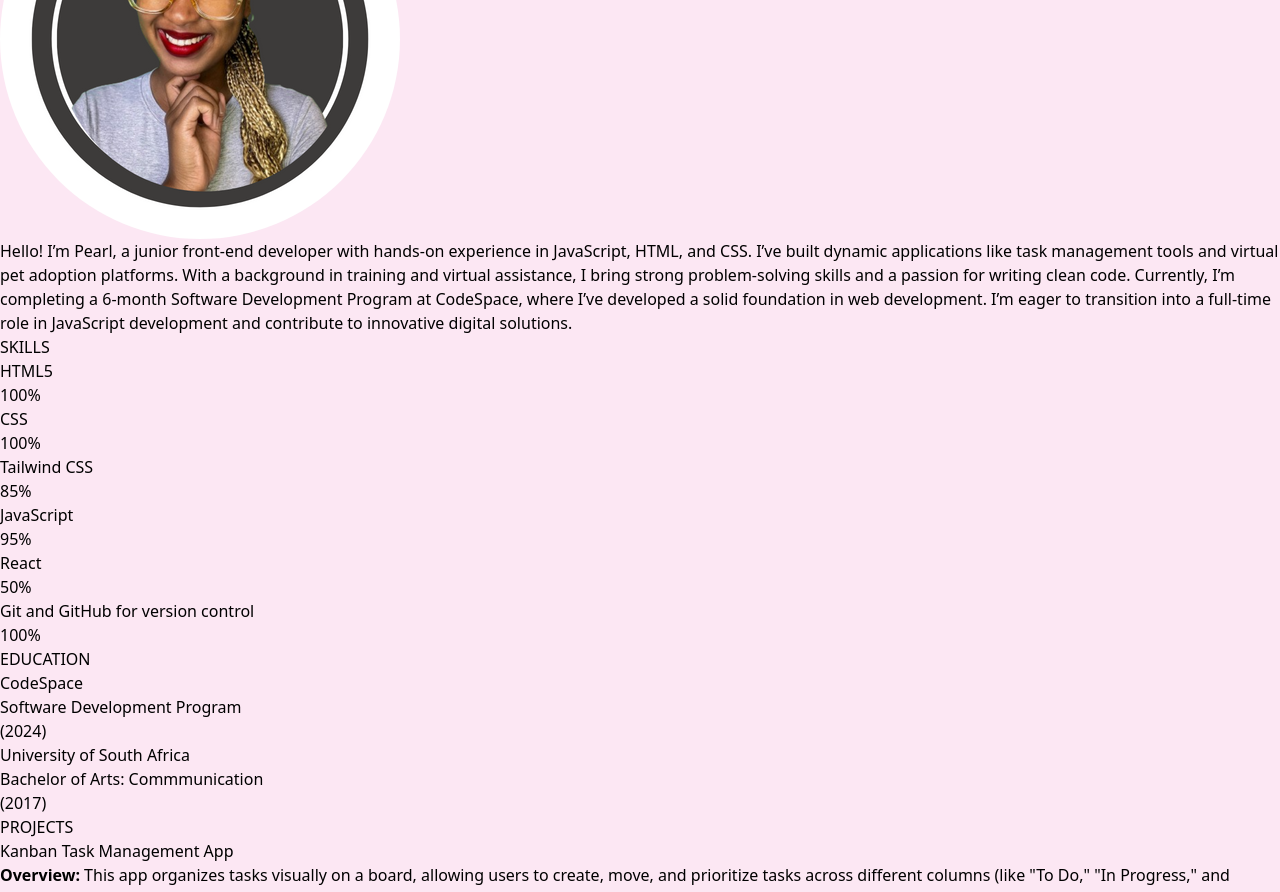
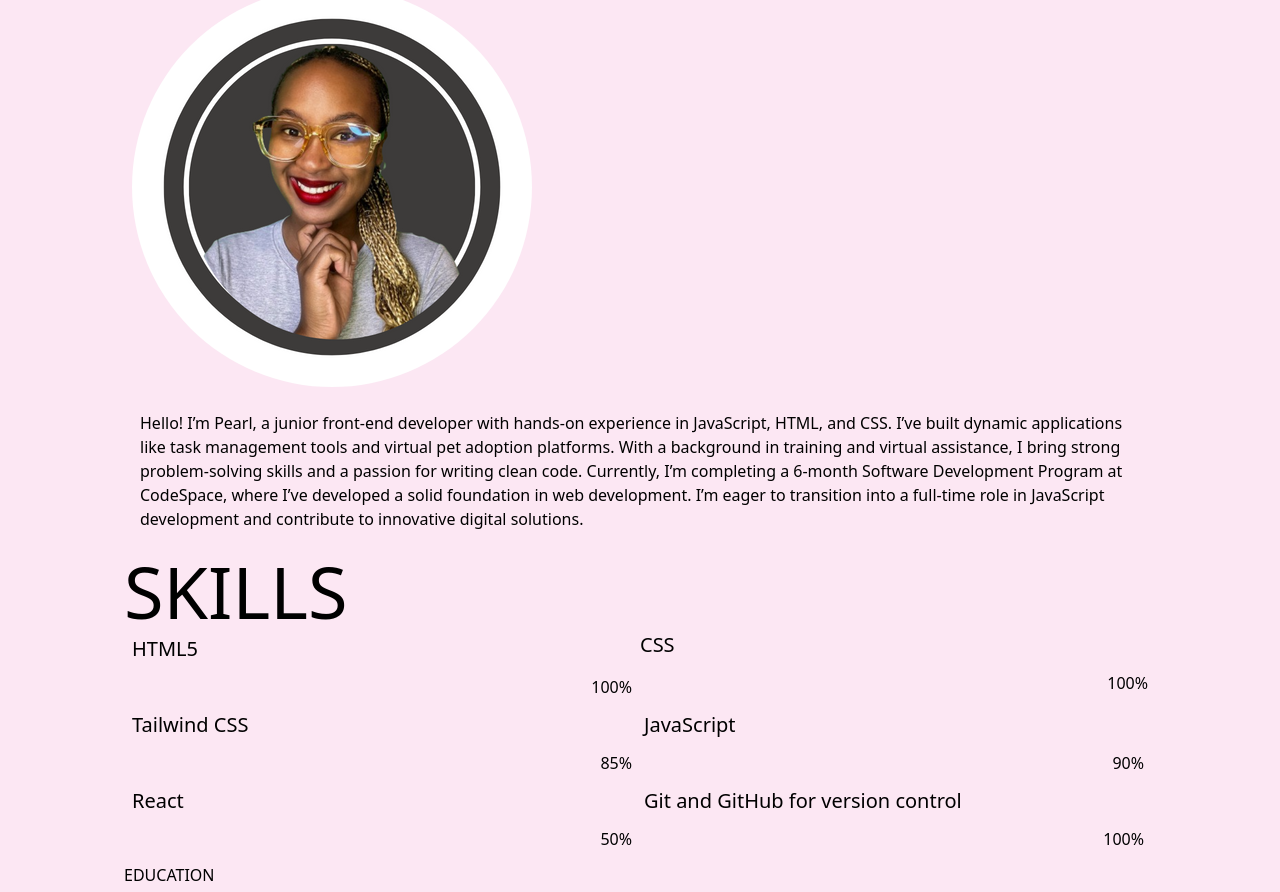
Before and after one commit to PearlPhahlane/Pearl_QAtester_Dev_Portfolio, a website: page disk/index.html in a window 1280 px wide. Shown: the part 233-1125 px from the top of the page. Drawn offline with nearby package versions, Linux system fonts and the light colour scheme.

Commit message:
apply css styling to toggle, align the contact links, style name, pictyre, about paragraph and skills section

```diff
--- a/disk/index.html
+++ b/disk/index.html
@@ -20,9 +20,9 @@
     <link rel="stylesheet" href="https://cdnjs.cloudflare.com/ajax/libs/font-awesome/6.6.0/css/all.min.css" integrity="sha512-Kc323vGBEqzTmouAECnVceyQqyqdsSiqLQISBL29aUW4U/M7pSPA/gEUZQqv1cwx4OnYxTxve5UMg5GT6L4JJg==" crossorigin="anonymous" referrerpolicy="no-referrer" />
 </head>
 <body class="bg-pink-100">
-<div id="container">
+<div id="container" class="p-4 box-border">
 <!--Theme Toggle button -->
-    <nav>
+    <nav class="p-1 relative flex justify-end">
         <button id="theme-toggle">
             <i class="fa-solid fa-toggle-off"></i>
         </button>
@@ -30,21 +30,21 @@
 
 <!-- Contact-->
 
-    <div id="contact-links" class="">
+    <div id="contact-links" class="fixed p-1 mt-2 text-center flex flex-col">
         <a href="https://github.com/PearlPhahlane" target="_blank"><i class="fa-brands fa-github"></i></a>
         <a href="https://www.linkedin.com/in/pearl-motaung-9aa607104/" target="_blank"><i class="fa-brands fa-linkedin"></i></a>
         <a href="mailto:pearlulumotaung@gmail.com" target="_blank"><i class="fa-solid fa-envelope"></i></a>
     </div>
 
  <!--Main--->
-<main>
+<main class="relative p-1 m-auto w-5/6 ">
 
     <!--name, image, intro-->
 
-        <div id="about">
-            <div id="main-heading">Pearl Phahlane</div>
-            <img src="Pearl.png" class="rounded-full">
-            <p class=" flex ">Hello! I’m Pearl, a junior front-end developer with hands-on experience in JavaScript, HTML, and CSS.
+        <div id="about" class="p-2 mb-2 relative flex-col justify-center ">
+            <div id="main-heading" class="text-7xl w-4/12 mb-4">Pearl Phahlane</div>
+            <img src="Pearl.png" class="rounded-full mb-4 ">
+            <p class="p-2">Hello! I’m Pearl, a junior front-end developer with hands-on experience in JavaScript, HTML, and CSS.
                 I’ve built dynamic applications like task management tools and virtual pet adoption platforms. With a background in training and virtual assistance,
                 I bring strong problem-solving skills and a passion for writing clean code. Currently, I’m completing a 6-month Software Development Program at CodeSpace,
                 where I’ve developed a solid foundation in web development. I’m eager to
@@ -54,60 +54,60 @@
         <!-- create blocks around skills and add a slide up animation-->
 
         <div id="skills">
-            <div id="skills-heading">SKILLS</div>
-            <div id="all-skills-blocks">
+            <div id="skills-heading" class="text-7xl ">SKILLS</div>
+            <div id="all-skills-blocks" class="grid grid-cols-2 p-1">
 
                 <!--HTML-->
-                <div id="skill-block">
-                    <span id="heading-skill-block">HTML5</span>
-                        <div id="progress-line-animation">
-                        <div id="progress-html"></div>
+                <div id="skill-block" class="p-1">
+                    <span id="heading-skill-block" class="text-xl">HTML5</span>
+                        <div id="progress-line-animation" class="mt-2 flex items-center justify-between p-1">
+                        <div id="progress-html" class="w-full"></div>
                         <span>100%</span>
                     </div>
                 </div>
 
                 <!--CSS-->
-                <div id="skill-block">
-                    <span id="heading-skill-block">CSS</span>
-                        <div id="progress-line-animation">
-                        <div id="progress-CSS"></div>
+                <div id="skill-block" >
+                    <span id="heading-skill-block" class="text-xl">CSS</span>
+                        <div id="progress-line-animation" class="mt-2 flex items-center justify-between p-1">
+                        <div id="progress-CSS" class="w-full"></div>
                         <span>100%</span>
                     </div>
                 </div>
 
                 <!--Tailwind CSS-->
-                <div id="skill-block">
-                    <span id="heading-skill-block">Tailwind CSS</span>
-                        <div id="progress-line-animation">
-                        <div id="progress-tailwind"></div>
+                <div id="skill-block" class="p-1">
+                    <span id="heading-skill-block" class="text-xl">Tailwind CSS</span>
+                        <div id="progress-line-animation" class="mt-2 flex items-center justify-between p-1">
+                        <div id="progress-tailwind" class="w-5/6"></div>
                         <span>85%</span>
                     </div>
                 </div>
 
 
                 <!--JavaScript-->
-                <div id="skill-block">
-                    <span id="heading-skill-block">JavaScript</span>
-                        <div id="progress-line-animation">
-                        <div id="progress-JS"></div>
-                        <span>95%</span>
+                <div id="skill-block" class="p-1">
+                    <span id="heading-skill-block" class="text-xl">JavaScript</span>
+                        <div id="progress-line-animation" class="mt-2 flex items-center justify-between p-1">
+                        <div id="progress-JS" class="w-11/12"></div>
+                        <span>90%</span>
                     </div>
                 </div>
 
                 <!--React-->
-                <div id="skill-block">
-                    <span id="heading-skill-block">React</span>
-                        <div id="progress-line-animation">
-                        <div id="progress-react"></div>
+                <div id="skill-block" class="p-1">
+                    <span id="heading-skill-block" class="text-xl">React</span>
+                        <div id="progress-line-animation" class="mt-2 flex items-center justify-between p-1">
+                        <div id="progress-react" class="w-6/12"></div>
                         <span>50%</span>
                     </div>
                 </div>
 
                 <!--GIT AND GITHUB-->
-                <div id="skill-block">
-                    <span id="heading-skill-block">Git and GitHub for version control</span>
-                        <div id="progress-line-animation">
-                        <div id="progress-GIT"></div>
+                <div id="skill-block" class="p-1">
+                    <span id="heading-skill-block" class="text-xl">Git and GitHub for version control</span>
+                        <div id="progress-line-animation" class="mt-2 flex items-center justify-between p-1">
+                        <div id="progress-GIT" class="w-full"></div>
                         <span>100%</span>
                     </div>
                 </div>
```
